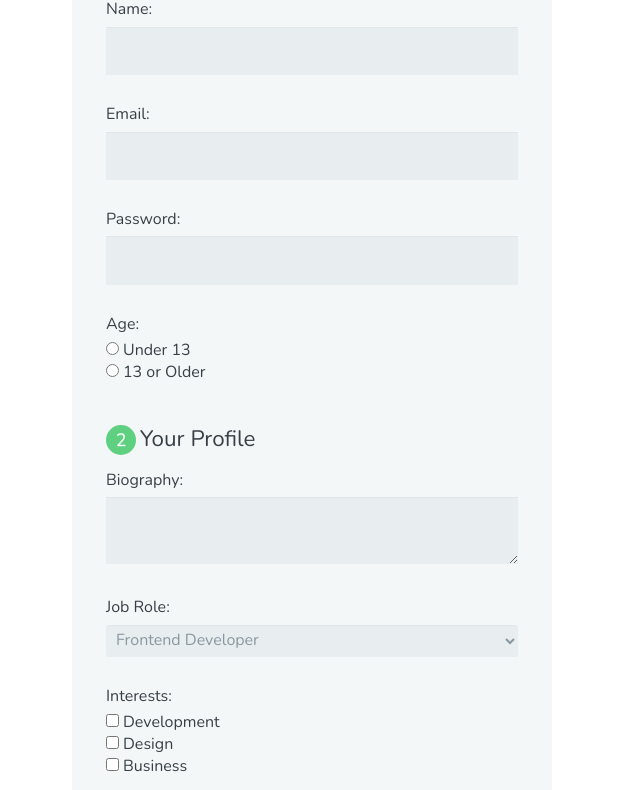
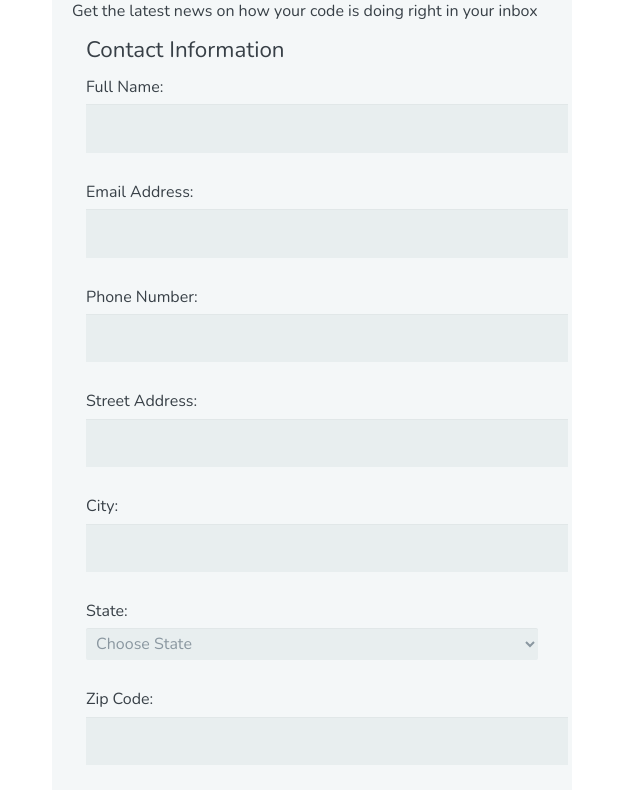
Before and after one commit to Stuaale/Techdegree-Project-3, a plain HTML site: page index.html in a window 1280 px wide. Shown: the part 132-922 px from the top of the page, without its empty margins (328-968 px from the left). Drawn offline with nearby package versions, Linux system fonts and the light colour scheme.

Commit message:
Initial changes

```diff
--- a/CSS/style.css
+++ b/CSS/style.css
@@ -1,8 +1,3 @@
-*, *:before, *:after {
-  -moz-box-sizing: border-box;
-  -webkit-box-sizing: border-box;
-  box-sizing: border-box;
-}
 
 body {
   font-family: 'Nunito', sans-serif;
--- a/index.html
+++ b/index.html
@@ -11,30 +11,93 @@
     <body>
 
       <form action="index.html" method="post">
-        <h1>Signup</h1>
 
-        <fieldset>
+      <div class="form-header"><!--Header section-->
+        <h1 class="header">The Code Review</h1>
+        <h2>Signup for our newsletter</h2>
+        <p>Get the latest news on how your code is doing right in your inbox</p>
+      </div><!--end of header section-->
 
-          <legend><span class="number">1</span>Your basic info</legend>
+      <fieldset>
 
-          <label for=name>Name:</label>
+        <legend>Contact Information</legend>
+
+          <label for=name>Full Name:</label>
           <input type="text" id="name" name="user_name">
-          <label for=email>Email:</label>
-          <input type="email" id="mail" name="user_email">
-          <label for=password>Password:</label>
-          <input type="password" id="password" name="user_password">
+          <label for=email>Email Address:</label>
+          <input type="email" id="email" name="user_email">
+          <label for=number>Phone Number:</label>
+          <input type="tel" id="number" name="user_number">
+          <label for=address>Street Address:</label>
+          <input type="text" id="address" name="user_address">
+          <label for=city>City:</label>
+          <input type="text" id="city" name="user_city">
+          <label for="state">State:</label>
 
-          <label>Age:</label>
-          <input type="radio" id="under_13" value="under_13" name="user_age"><label for="under_13"              class="light">Under 13</label><br>
-          <input type="radio" id="over_13" value="over_13" name="user_age"><label for="over_13"              class="light">13 or Older</label>
+          <select id="state" name="user_state">
+              <option value="">Choose State</option>
+              <option value="AL">Alabama</option>
+            	<option value="AK">Alaska</option>
+            	<option value="AZ">Arizona</option>
+            	<option value="AR">Arkansas</option>
+            	<option value="CA">California</option>
+            	<option value="CO">Colorado</option>
+            	<option value="CT">Connecticut</option>
+            	<option value="DE">Delaware</option>
+            	<option value="DC">District Of Columbia</option>
+            	<option value="FL">Florida</option>
+            	<option value="GA">Georgia</option>
+            	<option value="HI">Hawaii</option>
+            	<option value="ID">Idaho</option>
+            	<option value="IL">Illinois</option>
+            	<option value="IN">Indiana</option>
+            	<option value="IA">Iowa</option>
+            	<option value="KS">Kansas</option>
+            	<option value="KY">Kentucky</option>
+            	<option value="LA">Louisiana</option>
+            	<option value="ME">Maine</option>
+            	<option value="MD">Maryland</option>
+            	<option value="MA">Massachusetts</option>
+            	<option value="MI">Michigan</option>
+            	<option value="MN">Minnesota</option>
+            	<option value="MS">Mississippi</option>
+            	<option value="MO">Missouri</option>
+            	<option value="MT">Montana</option>
+            	<option value="NE">Nebraska</option>
+            	<option value="NV">Nevada</option>
+            	<option value="NH">New Hampshire</option>
+            	<option value="NJ">New Jersey</option>
+            	<option value="NM">New Mexico</option>
+            	<option value="NY">New York</option>
+            	<option value="NC">North Carolina</option>
+            	<option value="ND">North Dakota</option>
+            	<option value="OH">Ohio</option>
+            	<option value="OK">Oklahoma</option>
+            	<option value="OR">Oregon</option>
+            	<option value="PA">Pennsylvania</option>
+            	<option value="RI">Rhode Island</option>
+            	<option value="SC">South Carolina</option>
+            	<option value="SD">South Dakota</option>
+            	<option value="TN">Tennessee</option>
+            	<option value="TX">Texas</option>
+            	<option value="UT">Utah</option>
+            	<option value="VT">Vermont</option>
+            	<option value="VA">Virginia</option>
+            	<option value="WA">Washington</option>
+            	<option value="WV">West Virginia</option>
+            	<option value="WI">Wisconsin</option>
+            	<option value="WY">Wyoming</option>
+          </optgroup>
+        </select>
+          <label for=zip>Zip Code:</label>
+          <input type="text" id="zip" name="user_zip">
 
+      </fieldset>
 
-        </fieldset>
+      <fieldset>
 
-
-        <fieldset>
-
-          <legend><span class="number">2</span>Your Profile</legend>
+        <legend>Newsletter</legend>
+          <p>Select the newsletter you would like to receive</p>
 
           <label for=bio>Biography:</label>
           <textarea id="bio" name="user_bio"></textarea>
@@ -46,7 +109,7 @@
             <option value="frontend_developer">Frontend Developer</option>
             <option value="php_developer">PHP Developer</option>
             <option value="python_developer">Python Developer</option>
-            <option value="rails_develope"r>Rails Developer</option>
+            <option value="rails_developer">Rails Developer</option>
             <option value="web_designer">Web Designer</option>
             <option value="wordpress_developer">Wordpress Developer</option>
           </optgroup>
@@ -68,6 +131,12 @@
           <input type="checkbox" id="design" value="interest_design" name="interest_design"><label class="light" for="development">Design</label><br>
           <input type="checkbox" id="business" value="interest_business" name="interest_business"><label class="light" for="business">Business</label>
 
+
+          <label>Age:</label>
+          <input type="radio" id="under_13" value="under_13" name="user_age"><label for="under_13" class="light">Under 13</label><br>
+          <input type="radio" id="over_13" value="over_13" name="user_age"><label for="over_13" class="light">13 or Older</label>
+
+
         </fieldset>
 
           <button type="submit">Signup</button>
```
